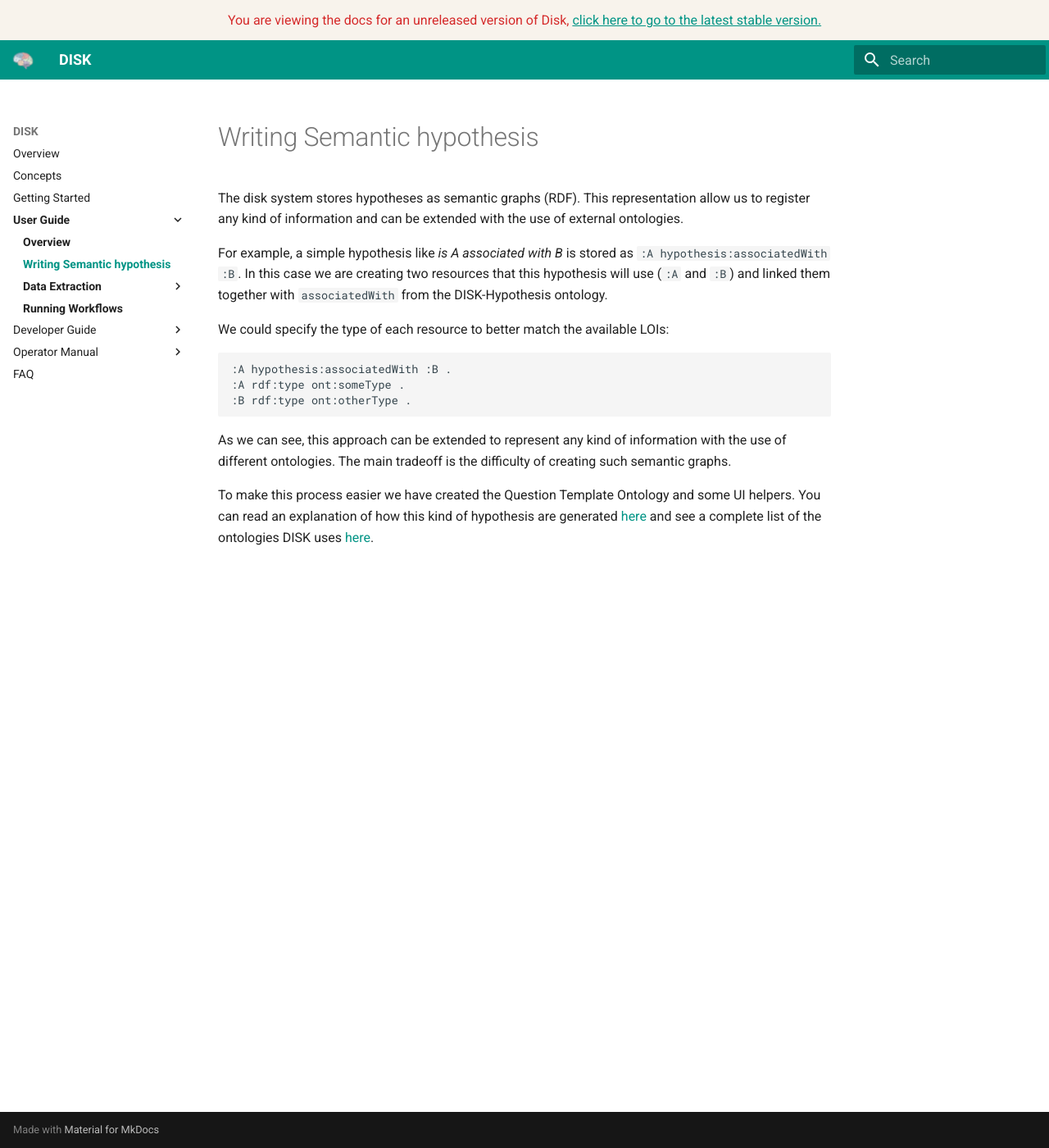
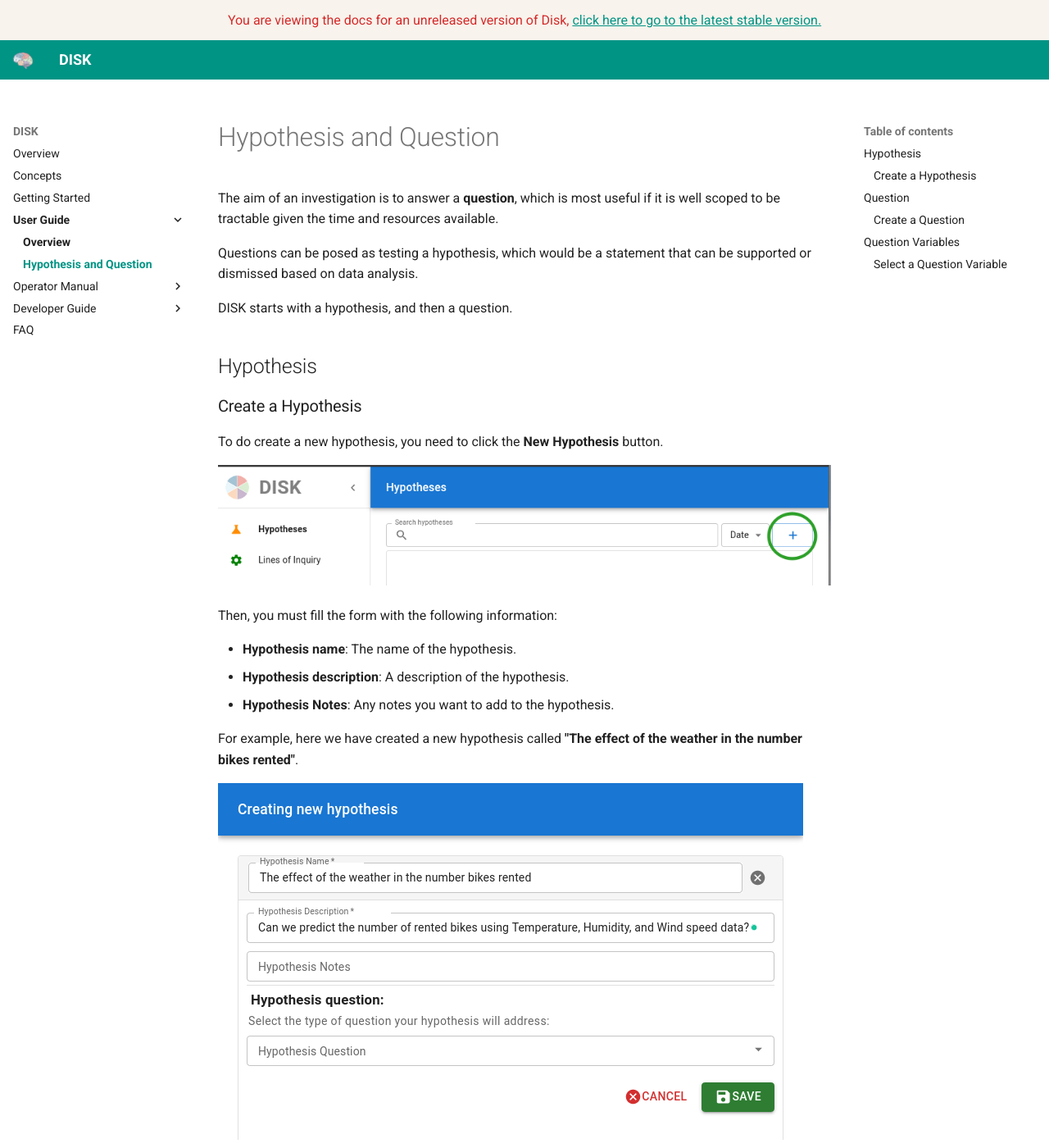
Before and after one commit to KnowledgeCaptureAndDiscovery/DISK-UI, an MkDocs documentation site: the page built from docs/user-guide/write-hypothesis.md, in a window 1280 px wide and 1400 px high. Shown: the whole window at 82% size. Built offline with MkDocs 1.6.1 and Material for MkDocs 9.7.7, drawn with Linux system fonts in a browser that asks for light colours; comment, search, counter and statistics services are not loaded; some of the changed text lies outside the part shown.

Commit message:
add: info about the user guide

````diff
--- a/docs/requeriments.txt
+++ /dev/null
@@ -1,5 +0,0 @@
-mkdocs==1.2.3
-mkdocs-material==7.1.7
-markdown_include==0.6.0
-pygments==2.7.4
-jinja2===3.0.3
--- a/docs/requirements.txt
+++ b/docs/requirements.txt
@@ -1,2 +1,2 @@
 mkdocs-material
-mike
+mkdocs-video
--- a/docs/user-guide/index.md
+++ b/docs/user-guide/index.md
@@ -1,3 +1,3 @@
 # Overview
 
-This guide is for developers who have DISK installed from them and are mananing hypothesis.
+This guide is for researchers who wants to create, manage and test hypothesis.
--- a/docs/user-guide/write-hypothesis.md
+++ b/docs/user-guide/write-hypothesis.md
@@ -1,21 +1,62 @@
-# Writing Semantic hypothesis
+# Hypothesis and Question
 
-The disk system stores hypotheses as semantic graphs (RDF).
-This representation allow us to register any kind of information and can be extended with the use of external ontologies.
 
-For example, a simple hypothesis like *is A associated with B* is stored as `:A hypothesis:associatedWith :B`.
-In this case we are creating two resources that this hypothesis will use (`:A` and `:B`) and linked them together with `associatedWith` from the DISK-Hypothesis ontology.
+The aim of an investigation is to answer a **question**, which is
+most useful if it is well scoped to be tractable given the time
+and resources available.
 
-We could specify the type of each resource to better match the available LOIs:
+Questions can be posed as testing a hypothesis, which would
+be a statement that can be supported or dismissed based on
+data analysis.
 
-```
-:A hypothesis:associatedWith :B .
-:A rdf:type ont:someType .
-:B rdf:type ont:otherType .
-```
+DISK starts with a hypothesis, and then a question.
 
-As we can see, this approach can be extended to represent any kind of information with the use of different ontologies.
-The main tradeoff is the difficulty of creating such semantic graphs.
+## Hypothesis
 
-To make this process easier we have created the Question Template Ontology and some UI helpers.
-You can read an explanation of how this kind of hypothesis are generated [here](/question-ontology) and see a complete list of the ontologies DISK uses [here](/ontology).
+### Create a Hypothesis
+
+To do create a new hypothesis, you need to click the **New Hypothesis** button.
+
+![New Hypothesis](../figures/user-guide/button.png "New Hypothesis")
+
+Then, you must fill the form with the following information:
+
+- **Hypothesis name**: The name of the hypothesis.
+- **Hypothesis description**: A description of the hypothesis.
+- **Hypothesis Notes**: Any notes you want to add to the hypothesis.
+
+For example, here we have created a new hypothesis called **"The effect of the weather in the number bikes rented"**.
+
+![New Hypothesis](../figures/user-guide/new-hypothesis.png "New Hypothesis")
+
+
+## Question
+
+### Create a Question
+
+To test your hypothesis, you need to select a question.
+
+To display the questions available on DISK, click the **Select Hypothesis Question** drop down list.
+Then, select a question from the list.
+
+!!! Info
+    The questions are created by the Operator user.
+
+## Question Variables
+
+Some questions have to do with associations between observed variables.
+
+!!! Example
+    In neuroscience we can ask if a **brain characteristic**, such as *hippocampus size*,
+    is associated with a **disorder** such as *ADHD (Attention-deficit/hyperactivity disorder)*.
+
+### Select a Question Variable
+
+
+
+To select the variables, you need to click in TextField of each **Variables** button.
+In our bike example, we can ask if the number of bikes rented is associated with the weather.
+
+![Select Question](../figures/user-guide/select-variable.png "Select Question")
+
+Finally, you can click in the **Save ** button to save the hypothesis and question.
--- a/mkdocs.yml
+++ b/mkdocs.yml
@@ -12,15 +12,14 @@
   - User Guide:
     - user-guide/index.md
     - user-guide/write-hypothesis.md
+  - Operator Manual:
+    - operator-manual/index.md
     - Data Extraction:
       - Overview: user-guide/data-extraction.md
       - SPARQL: user-guide/data-extraction-sparql.md
     - Running Workflows: user-guide/running-workflows.md
-
   - Developer Guide:
     - developer-guide/index.md
-  - Operator Manual:
-    - operator-manual/index.md
   - FAQ: faq.md
 theme:
   name: material
@@ -36,3 +35,6 @@
       guess_lang: false
   - toc:
       permalink: true
+
+plugins:
+  - mkdocs-video
````
Also changed, not shown: docs/user-guide/review-hypothesis.md (added, +35 -0 lines), docs/figures/user-guide/button.png (added), docs/figures/user-guide/loi.png (added), docs/figures/user-guide/lois.png (added), docs/figures/user-guide/narrative.png (added), docs/figures/user-guide/new-hypothesis.png (added), docs/figures/user-guide/select-question.png (added), docs/figures/user-guide/select-variable.png (added), docs/operator-manual/data-extraction-sparql.md (renamed from docs/user-guide/data-extraction-sparql.md), docs/operator-manual/data-extraction.md (renamed from docs/user-guide/data-extraction.md), docs/operator-manual/running-workflows.md (renamed from docs/user-guide/running-workflows.md), 2 other files.
